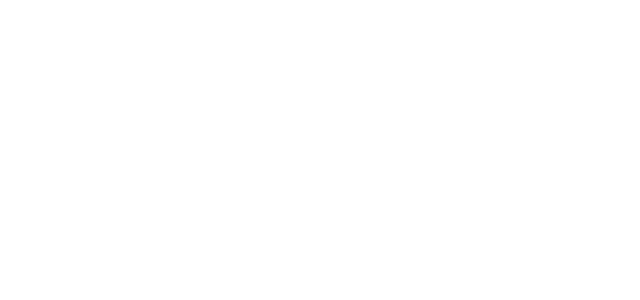
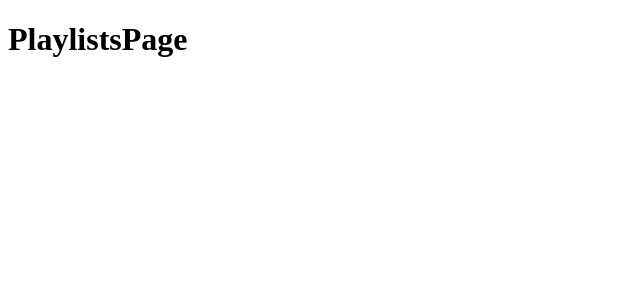
Before and after one commit to jonasnascc/cinevote, a React (Vite) app in the folder frontend/: page /playlists in a window 1280 px wide. Before the commit this address had no page. Shown: the top 300 px of the page, without its empty margins (0-640 px from the left). Built offline with nearby package versions, Linux system fonts and the light colour scheme.

Commit message:
chore(frontend): add pages components

```diff
--- a/frontend/src/App.jsx
+++ b/frontend/src/App.jsx
@@ -1,11 +1,13 @@
-import { useState } from 'react'
 import './App.css'
 import { Route, Routes } from 'react-router-dom'
+import { HomePage } from './pages/Home/Home'
+import { PlaylistsPage } from './pages/Playlists/Playlists'
 
 function App() {
   return (
     <Routes>
-      <Route path="/" element={<h1>Hello world!</h1>} />
+      <Route path="/" element={<HomePage/>} />
+      <Route path="/playlists" element={<PlaylistsPage/>} />
     </Routes>
   )
 }
--- /dev/null
+++ b/frontend/src/pages/Home/Home.jsx
@@ -0,0 +1,5 @@
+import React from "react";
+
+export const HomePage = () => {
+    return <h1>HomePage</h1>
+}
--- /dev/null
+++ b/frontend/src/pages/Playlists/Playlists.jsx
@@ -0,0 +1,5 @@
+import React from "react";
+
+export const PlaylistsPage = () => {
+    return <h1>PlaylistsPage</h1>
+}
```
Also changed, not shown: frontend/src/api/axios.js (added).
